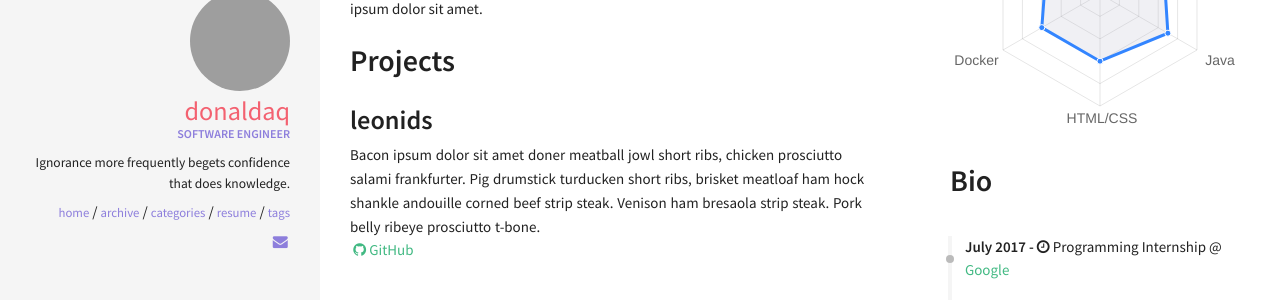
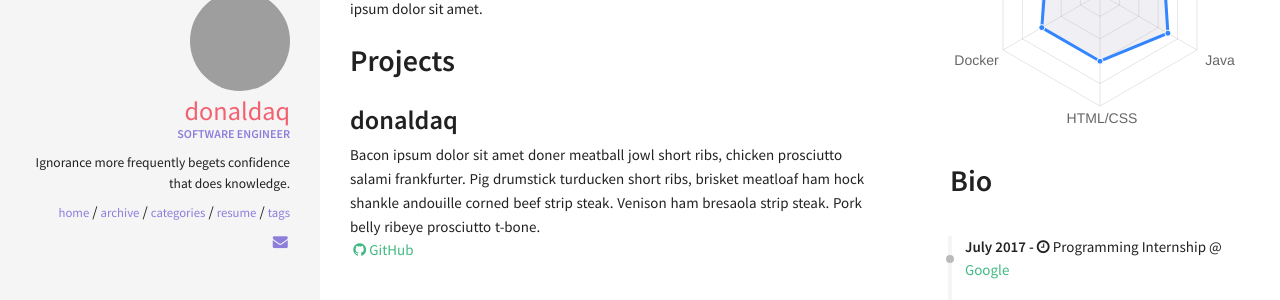
Before and after one commit to donaldaq/donaldaq.github.io, a Jekyll site: the page built from resume.html, in a window 1280 px wide. Shown: the part 288-588 px from the top of the page. Built offline with Jekyll 4.4.1, drawn with Linux system fonts in a browser that asks for light colours; nearby versions of some CDN libraries.

Commit message:
Update projects.yml

```diff
--- a/_data/index/projects.yml
+++ b/_data/index/projects.yml
@@ -1,4 +1,4 @@
-- name: leonids
+- name: donaldaq
   descr: "Bacon ipsum dolor sit amet doner meatball jowl short ribs, chicken prosciutto salami frankfurter. Pig drumstick turducken short ribs, brisket meatloaf ham hock shankle andouille corned beef strip steak. Venison ham bresaola strip steak. Pork belly ribeye prosciutto t-bone."
   image: pong.png
-  github: https://github.com/renyuanz/leonids
+  github: https://github.com/donaldaq
```
